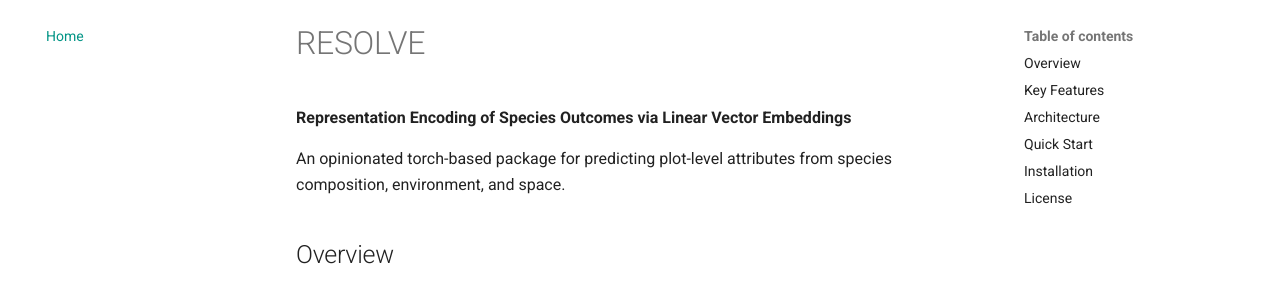
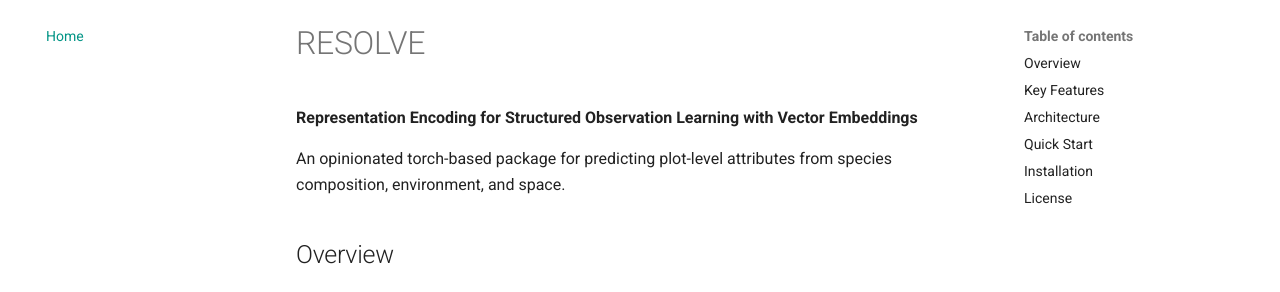
Before and after one commit to gcol33/resolve, an MkDocs documentation site: the page built from docs/index.md, in a window 1280 px wide and 900 px high. Shown: the part 123-415 px from the top of the window. Built offline with MkDocs 1.6.1 and Material for MkDocs 9.7.7, drawn with Linux system fonts in a browser that asks for light colours; comment, search, counter and statistics services are not loaded.

Commit message:
docs: update backronym to Structured Observation Learning
RESOLVE = Representation Encoding for Structured Observation Learning
with Vector Embeddings

🤖 Generated with [Claude Code](https://claude.com/claude-code)

Co-Authored-By: Claude Opus 4.5 <noreply@anthropic.com>

```diff
--- a/docs/index.md
+++ b/docs/index.md
@@ -1,6 +1,6 @@
 # RESOLVE
 
-**Representation Encoding of Species Outcomes via Linear Vector Embeddings**
+**Representation Encoding for Structured Observation Learning with Vector Embeddings**
 
 An opinionated torch-based package for predicting plot-level attributes from species composition, environment, and space.
 
--- a/mkdocs.yml
+++ b/mkdocs.yml
@@ -1,5 +1,5 @@
 site_name: RESOLVE
-site_description: Representation Encoding of Species Outcomes via Linear Vector Embeddings
+site_description: Representation Encoding for Structured Observation Learning with Vector Embeddings
 site_url: https://gillescolling.com/resolve
 repo_url: https://github.com/gcol33/resolve
 repo_name: gcol33/resolve
```
Also changed, not shown: NEWS.md (+1 -1 lines), README.md (+2 -2 lines), docs/changelog.md (+1 -1 lines), 1 other file.
